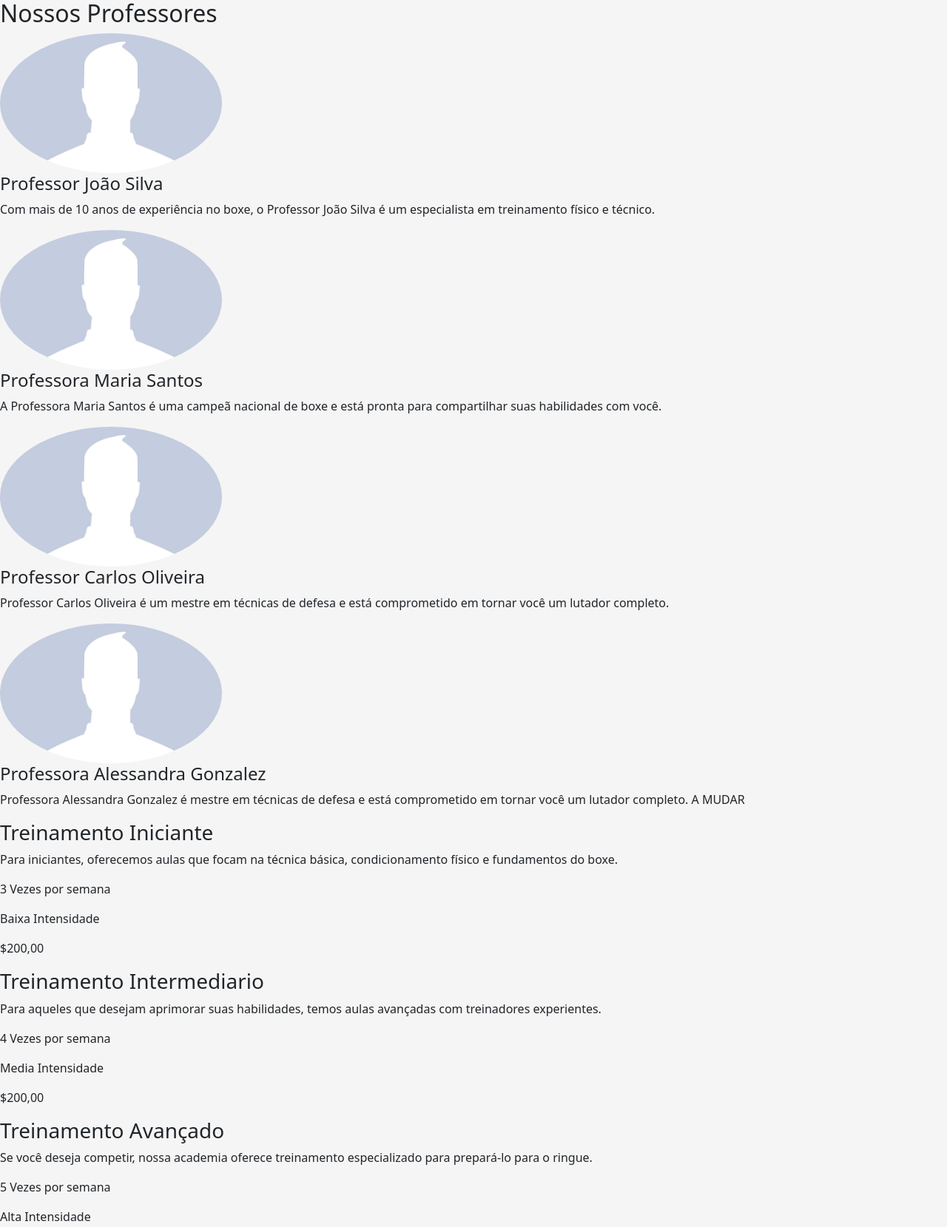
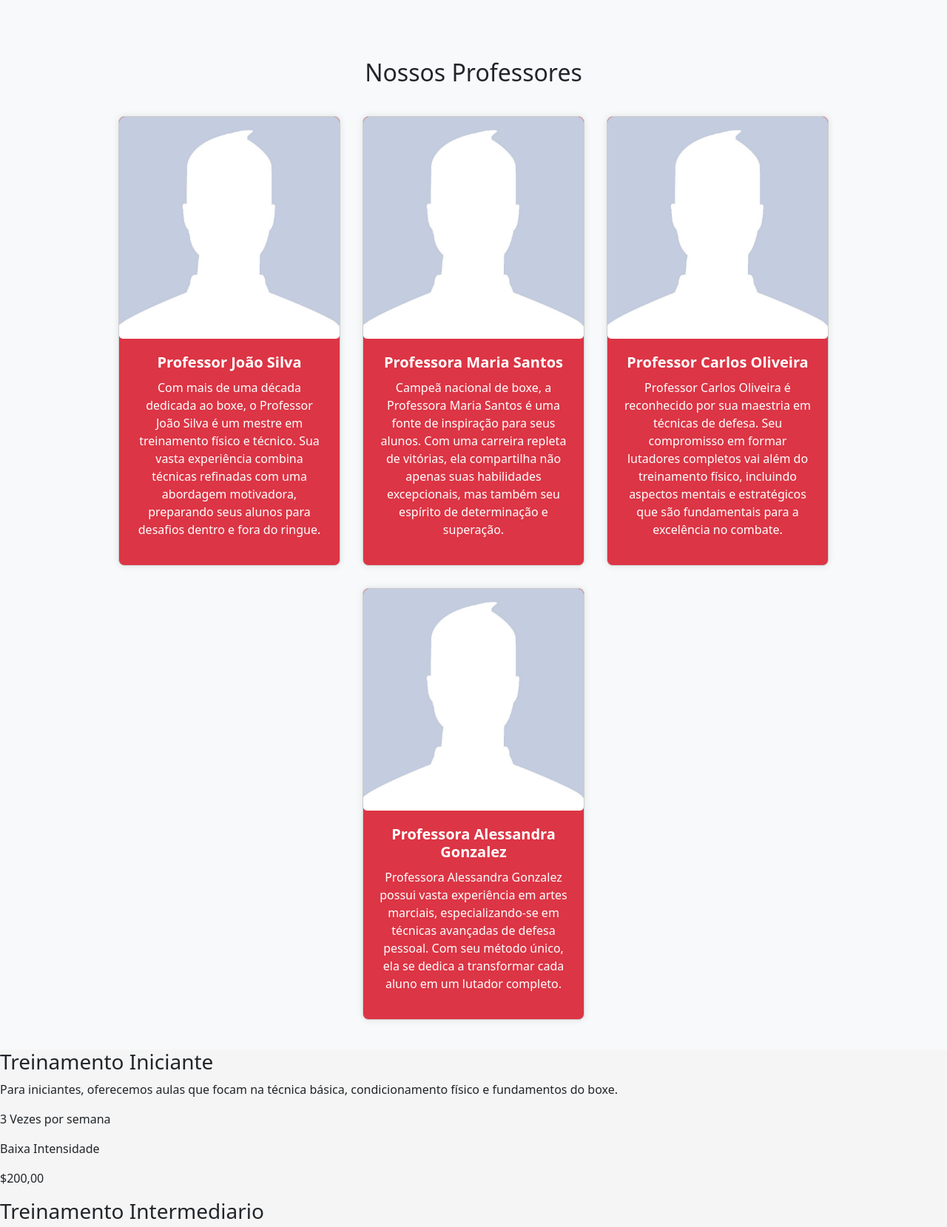
Before and after one commit to Mauricio-TW/Academia_Boxe, a PHP site: page /paginas/index.html in a window 1280 px wide. Shown: the part 846-2505 px from the top of the page at 74% size. Run offline with PHP 8.4, Linux system fonts and the light colour scheme.

Commit message:
Footer, Mapa e Cards Prontos

```diff
--- a/CSS/menu.css
+++ b/CSS/menu.css
@@ -96,6 +96,40 @@ label[for="bt_menu"]{
 	padding: 10px 0;
   }
 
+  .footer-links {
+	display: flex;
+	justify-content: space-between;
+	background-color: #222;
+	color:#fff;
+	padding: 20px 25%;
+  }
+
+  .linkdir{
+	margin-right: 70px;
+  }
+
+  .footer-links ul {
+	list-style: none;
+  }
+
+  .footer-links li {
+	margin-bottom: 10px;
+  }
+
+  .footer-links a {
+	text-decoration: none;
+	color:#fff;
+  }
+
+  .footer-links a:hover {
+	color: #c82333;
+  }
+
+  .footer-linha-container {
+	background-color: #c82333;
+	padding: 10px 0;
+  }
+
   footer {
 	text-align: center;
   }
--- a/CSS/telaInicial.css
+++ b/CSS/telaInicial.css
@@ -1,121 +1,96 @@
-/* Estilos para a seção Nossos Professores */
-.professors-section {
-    padding: 10px 40px 40px;
-    width: 100%;
-    background-color: #c82333 !important;
-    color: #fff !important;
-    margin: 0;
+/*Seção Professores*/
+#tituloP{
+    margin-top: 40px;
+    text-align: center;
 }
 
-.professors-section h2,
-.professors-section h3 {
-    margin-left: -40px;
-    margin-right: -40px;
-    margin-bottom: 30px;
-}
-.professor-card {
+#professores {
+    padding: 40px 0;
+    background-color: #f8f9fa;
     text-align: center;
-    margin-bottom: 20px;
 }
 
-.professor-info {
-    display: inline-block;
+#tituloP {
+    margin-bottom: 40px;
 }
 
-.professor-info h4 {
-    color: #000 !important;
+.cardsProf {
+    display: flex;
+    flex-wrap: wrap;
+    justify-content: center;
+    gap: 30px;
 }
 
-.professor-info img {
-    width: 250px;
-    height: 250px;
-    border-radius: 50%;
+.card {
+    width: 300px;
+    border: 1px solid #ccc;
+    border-radius: 8px;
+    box-shadow: 0 0 10px rgba(0, 0, 0, 0.1);
+    transition: transform 0.3s ease;
+    background-color: #dc3545;
+    color: #fff;
+}
+
+.card:hover {
+    transform: translateY(-10px);
+}
+
+.card-img {
+    width: 100%;
+    height: 300px;
+    object-fit: cover;
+    border-top-left-radius: 8px;
+    border-top-right-radius: 8px;
+}
+
+.corpoCard {
+    padding: 20px;
+    color: #fff
+}
+
+.tituloCard {
+    font-size: 20px;
+    font-weight: bold;
     margin-bottom: 10px;
 }
 
-.professor-info .text {
-    text-align: justify;
+.textoCard {
+    font-size: 16px;
+    color: #fff;
 }
 
-.professor-info h4,
-.professor-info p {
-    text-align: center;
-}
-
-.professor-info p {
-    margin-top: 0;
-    margin-bottom: 0;
-}
-
-/* Estilos para a seção Modos de Treino */
-.treino-section {
-    background-color: #c82333 !important;
-    color: #fff !important;
-    margin-bottom: 50px;
-    padding-top: 10px;
-    padding-bottom: 40px;
-    overflow-x: hidden;
-}
-.treino-section h2,
-.treino-section h3 {
-    margin-left: -40px;
-    margin-right: -40px;
-}
-.treino-section .col-md-4 {
-    text-align: center;
-}
-
-/* Estilos para a seção Valor da Academia */
-.preco-section {
-    background-color: #c82333 !important;
-    color: #fff !important;
-    padding: 10px 0 40px;
-    overflow-x: hidden;
-}
-.centered-text {
-    text-align: center;
-    margin-top: 20px;
-    color: #000;
-}
-
-.preco-section h2,
-.preco-section h3 {
-    margin-left: -40px;
-    margin-right: -40px;
-    margin-bottom: 20px;
-}
-
-/*Divisor dos titulos*/
-.title-divider.text-black {
-    position: relative;
-    color: #000 !important;
-}
-
-.title-divider::after {
-    content: '';
-    position: absolute;
-    bottom: -10px;
-    left: 0;
-    width: 100%;
-    height: 2px;
-    background-color: #fff;
-}
 
 /* Estilos para a seção do Mapa */
 .map-section {
     margin-top: 20px;
     margin-bottom: 20px;
+    display: flex;
+    justify-content: space-between;
+    align-items: center;
+    flex-wrap: wrap;
     text-align: center;
 }
 
+.info {
+    margin-left: 10%;
+    flex: 1 1 40%;
+    padding: 20px;
+    text-align: left;
+}
+
 .map-container {
+    margin-right: 10%;
+    flex: 1 1 50%;
     border: 5px solid #222;
     border-radius: 10px;
-    display: inline-block;
+    margin-left: auto;
+    max-width: 600px;
 }
 
 .map-container iframe {
     border: none;
+    width: 100%;
+    height: 450px;
 }
 
 /*Responsividade*/
--- a/paginas/index.html
+++ b/paginas/index.html
@@ -83,37 +83,46 @@
 
   <!-- Seção de Professores -->
   <section id="professores">
-    <div class="prof">
-      <h2>Nossos Professores</h2>
-      <div class="prof1">
-        <img src="../Imagens/perfil.jpg" height="300px" width="300px" alt="Professor João"
-          class="img-fluid rounded-circle">
-        <h4>Professor João Silva</h4>
-        <p>Com mais de 10 anos de experiência no boxe, o Professor João Silva é um especialista em treinamento
-          físico e técnico.</p>
-      </div><!--Fim da div prof1-->
-      <div class="prof2">
-        <img src="../Imagens/perfil.jpg" height="300px" width="300px" alt="Professora Maria"
-          class="img-fluid rounded-circle">
-        <h4>Professora Maria Santos</h4>
-        <p>A Professora Maria Santos é uma campeã nacional de boxe e está pronta para compartilhar suas
-          habilidades com você.</p>
-      </div><!--Fim da div prof2-->
-      <img src="../Imagens/perfil.jpg" height="300px" width="300px" alt="Professor Carlos"
-        class="img-fluid rounded-circle">
-      <div class="prof3">
-        <h4>Professor Carlos Oliveira</h4>
-        <p>Professor Carlos Oliveira é um mestre em técnicas de defesa e está comprometido em tornar você um
-          lutador completo.</p>
-      </div><!--Fim da div prof3-->
-      <img src="../Imagens/perfil.jpg" height="300px" width="300px" alt="Professor Carlos"
-      class="img-fluid rounded-circle">
-    <div class="prof4">
-      <h4>Professora Alessandra Gonzalez</h4>
-      <p>Professora Alessandra Gonzalez é mestre em técnicas de defesa e está comprometido em tornar você um
-        lutador completo. A MUDAR</p>
-    </div><!--Fim da div prof4-->
-    </div><!--fim da div professores-->
+    <div class="container">
+      <h2 id="tituloP">Nossos Professores</h2>
+      <div class="cardsProf">
+          <!-- Card 1 -->
+          <div class="card">
+              <img src="../Imagens/perfil.jpg" alt="Foto do Professor João" class="card-img">
+              <div class="corpoCard">
+                  <h4 class="tituloCard">Professor João Silva</h4>
+                  <p class="textoCard">Com mais de uma década dedicada ao boxe, o Professor João Silva é um mestre em treinamento físico e técnico. Sua vasta experiência combina técnicas refinadas com uma abordagem motivadora, preparando seus alunos para desafios dentro e fora do ringue.</p>
+              </div><!--fim da div corpoCard-->
+          </div>
+
+          <!-- Card 2 -->
+          <div class="card">
+              <img src="../Imagens/perfil.jpg" alt="Foto da Professora Maria" class="card-img">
+              <div class="corpoCard">
+                  <h4 class="tituloCard">Professora Maria Santos</h4>
+                  <p class="textoCard">Campeã nacional de boxe, a Professora Maria Santos é uma fonte de inspiração para seus alunos. Com uma carreira repleta de vitórias, ela compartilha não apenas suas habilidades excepcionais, mas também seu espírito de determinação e superação.</p>
+              </div><!--fim da div corpoCard-->
+          </div><!--fim da div card-->
+
+          <!-- Card 3 -->
+          <div class="card">
+              <img src="../Imagens/perfil.jpg" alt="Foto do Professor Carlos" class="card-img">
+              <div class="corpoCard">
+                  <h4 class="tituloCard">Professor Carlos Oliveira</h4>
+                  <p class="textoCard">Professor Carlos Oliveira é reconhecido por sua maestria em técnicas de defesa. Seu compromisso em formar lutadores completos vai além do treinamento físico, incluindo aspectos mentais e estratégicos que são fundamentais para a excelência no combate.</p>
+              </div><!--fim da div corpoCard-->
+          </div><!--fim da div card-->
+
+          <!-- Card 4 -->
+          <div class="card">
+              <img src="../Imagens/perfil.jpg" alt="Foto da Professora Alessandra" class="card-img">
+              <div class="corpoCard">
+                  <h4 class="tituloCard">Professora Alessandra Gonzalez</h4>
+                  <p class="textoCard">Professora Alessandra Gonzalez possui vasta experiência em artes marciais, especializando-se em técnicas avançadas de defesa pessoal. Com seu método único, ela se dedica a transformar cada aluno em um lutador completo.</p>
+              </div><!--fim da div corpoCard-->
+          </div><!--fim da div card-->
+      </div><!--fim da div cardsProf-->
+  </div><!--fim da div container-->
   </section>
 
   <!-- Seção de Modos de Treino -->
@@ -181,9 +190,15 @@
   <section class="map-section">
     <div class="info">
       <h3>Informações de Contato</h3>
-      <p>Endereço: Rua Exemplo, 123, Centro, Cidade, Estado, CEP 12345-678</p>
-      <p>Telefone: (11) 1234-5678</p>
+      <p>Endereço: Rua Exemplo, 123, Centro, Porto Alegre, RS, CEP 12345-678</p>
+      <p>Telefone: (51) 1234-5678</p>
       <p>Email: contato@senacboxe.com.br</p>
+      <p>Horário de Funcionamento:</p>
+      <ul>
+          <li>Segunda a Sexta: 07:00 - 00:00</li>
+          <li>Sábado: 08:00 - 19:00</li>
+          <li>Domingo: Fechado</li>
+      </ul>
     </div><!--fim da dvi info-->
     <div class="map-container">
       <div class="frameM">
@@ -201,14 +216,14 @@
   <footer>
     <div class="footer-links">
       <ul class="linkesq">
-        <li><a href="#">Fale Conosco</a></li>
-        <li><a href="#">Proteção e Privacidade de Dados - LGPD</a></li>
-        <li><a href="#">Trabalhe Conosco</a></li>
+        <li><a href="https://www.senacrs.com.br/faleconosco" target="_blank">Fale Conosco</a></li>
+        <li><a href="https://www.senacrs.com.br/lgpd" target="_blank">Proteção e Privacidade de Dados - LGPD</a></li>
+        <li><a href="https://trabalhenosistema.com.br/" target="_blank">Trabalhe Conosco</a></li>
       </ul>
       <ul class="linkdir">
-        <li><a href="#">Sala de Imprensa</a></li>
-        <li><a href="#">Codigo de Ética</a></li>
-        <li><a href="#">Denúncia</a></li>
+        <li><a href="https://www.senacrs.com.br/sala-imprensa" target="_blank">Sala de Imprensa</a></li>
+        <li><a href="https://senacrs.com.br/hotsite/pdf/codigo-etica-senacrs-OFICIAL.pdf" target="_blank">Codigo de Ética</a></li>
+        <li><a href="https://senacrs.com.br/hotsite/canal-denuncia/canal_denuncia.php" target="_blank">Denúncia</a></li>
       </ul>
     </div><!-- Fim da div footer-links -->
     <div id="divfooter">
```
